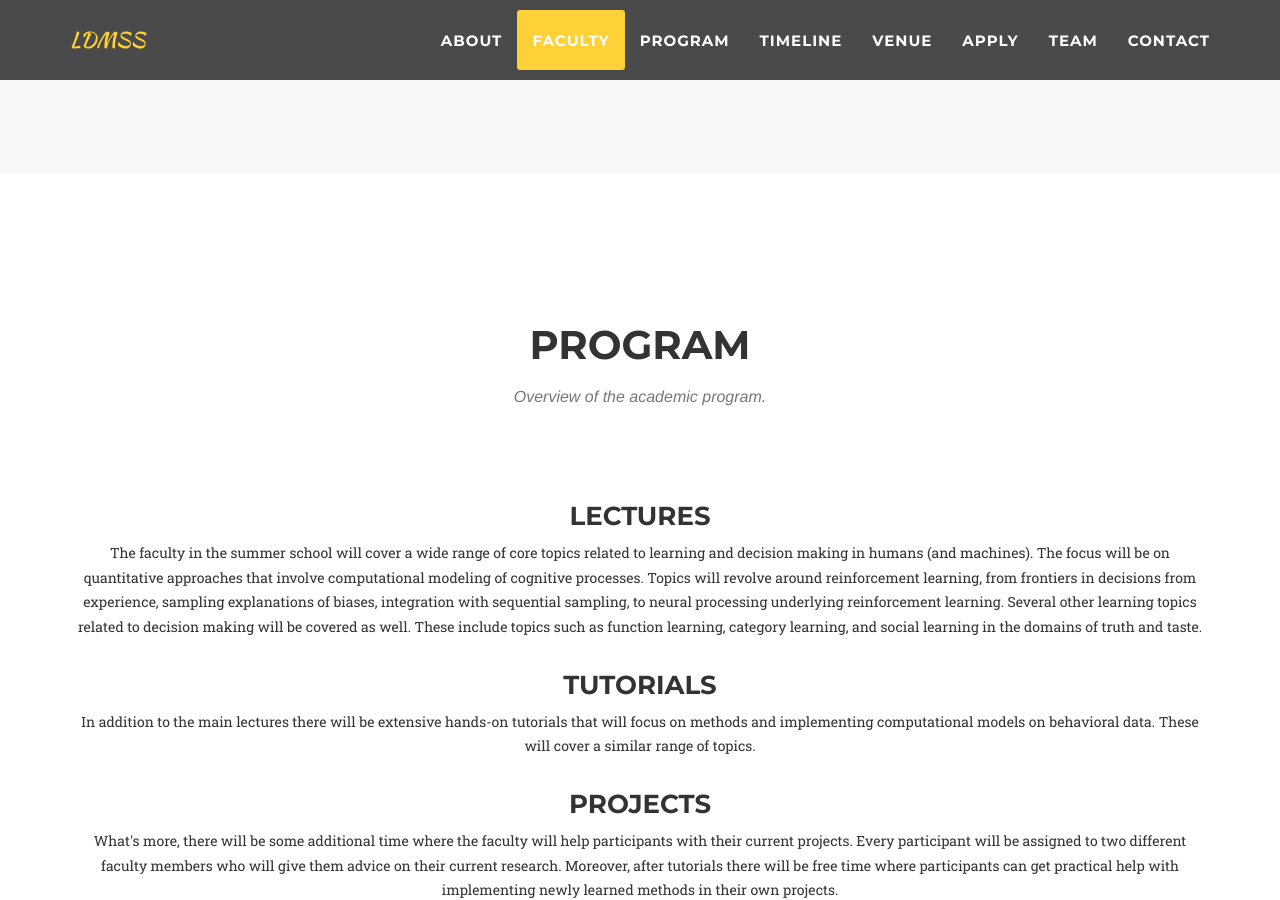
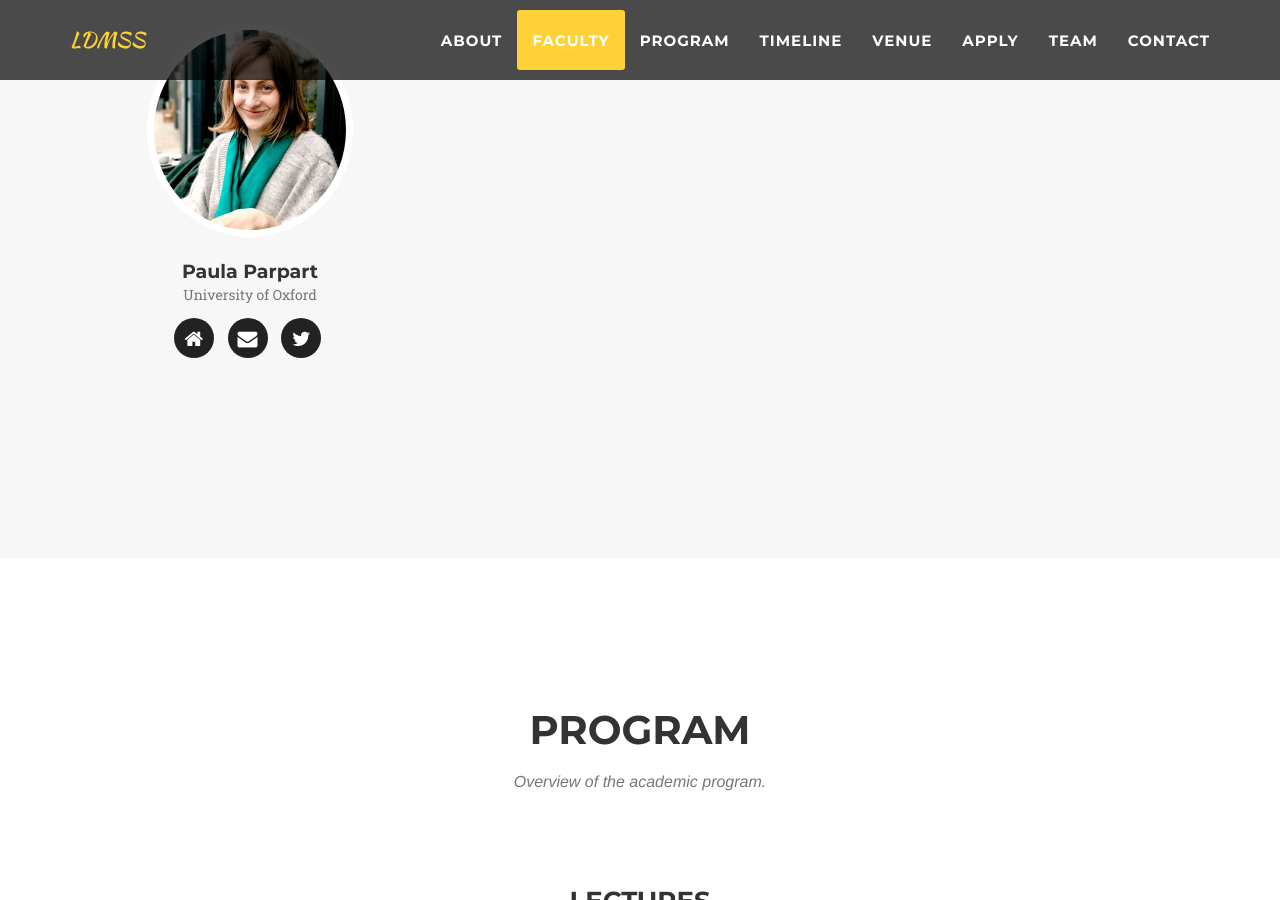
Before and after one commit to ldmss/ldmss.github.io, a Jekyll site: the page built from index.html, in a window 1280 px wide and 900 px high, scrolled down 3124 px. Built offline with Jekyll 4.4.1, drawn with Linux system fonts in a browser that asks for light colours; some web fonts are replaced.

Commit message:
added Paula Parpart

```diff
--- a/_config.yml
+++ b/_config.yml
@@ -146,6 +146,16 @@ faculty:
       url: mailto:pantelis@sam.sdu.dk
     - title: twitter
       url: https://twitter.com/pantelispa
+- name: Paula Parpart
+  pic: 18
+  position: University of Oxford
+  social:
+    - title: home
+      url: https://paulaparpart.github.io/
+    - title: envelope
+      url: mailto:paula.parpart@psy.ox.ac.uk
+    - title: twitter
+      url: https://twitter.com/PParpart
 
 # Social networks usernames (many more available: google-plus, flickr, dribbble, pinterest, instagram, tumblr, linkedin, etc.)
 social:
```
Also changed, not shown: img/faculty/18.jpg (added).
